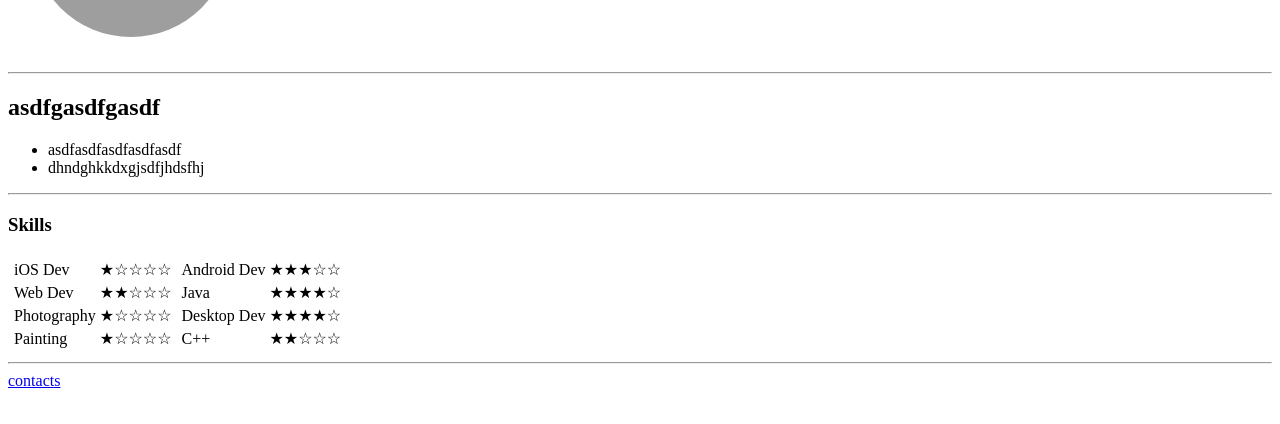
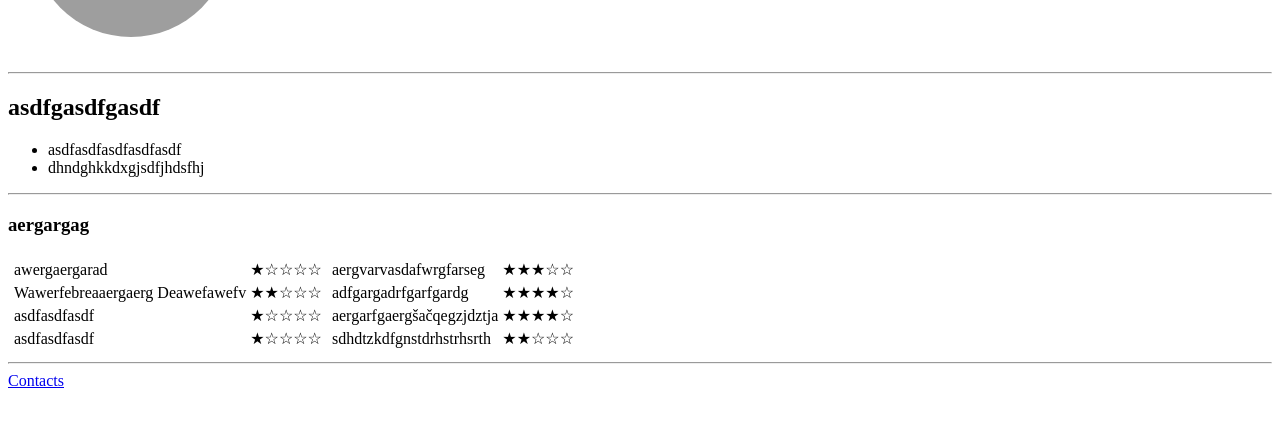
Before and after one commit to pvlvoj/cv, a plain HTML site: page index.html in a window 1280 px wide. Shown: the part 194-618 px from the top of the page. Drawn offline with Linux system fonts and the light colour scheme; grey boxes are pictures that could not be loaded.

Commit message:
Files update

```diff
--- a/index.html
+++ b/index.html
@@ -35,25 +35,25 @@
     <li>dhndghkkdxgjsdfjhdsfhj</li>
   </ul>
   <hr />
-  <h3>Skills</h3>
+  <h3>aergargag</h3>
   <table>
     <tr>
       <td>
         <table>
           <tr>
-            <td>iOS Dev</td>
+            <td>awergaergarad</td>
             <td>★☆☆☆☆</td>
           </tr>
           <tr>
-            <td>Web Dev</td>
+            <td>Wawerfebreaaergaerg Deawefawefv</td>
             <td>★★☆☆☆</td>
           </tr>
           <tr>
-            <td>Photography</td>
+            <td>asdfasdfasdf</td>
             <td>★☆☆☆☆</td>
           </tr>
           <tr>
-            <td>Painting</td>
+            <td>asdfasdfasdf</td>
             <td>★☆☆☆☆</td>
           </tr>
         </table>
@@ -61,19 +61,19 @@
       <td>
         <table>
           <tr>
-            <td>Android Dev</td>
+            <td>aergvarvasdafwrgfarseg</td>
             <td>★★★☆☆</td>
           </tr>
           <tr>
-            <td>Java</td>
+            <td>adfgargadrfgarfgardg</td>
             <td>★★★★☆</td>
           </tr>
           <tr>
-            <td>Desktop Dev</td>
+            <td>aergarfgaergšačqegzjdztja</td>
             <td>★★★★☆</td>
           </tr>
           <tr>
-            <td>C++</td>
+            <td>sdhdtzkdfgnstdrhstrhsrth</td>
             <td>★★☆☆☆</td>
           </tr>
         </table>
@@ -81,7 +81,7 @@
     </tr>
   </table>
   <hr />
-  <a href="contacts.html">contacts</a>
+  <a href="contacts.html">Contacts</a>
 </body>
 
 </html>
```
Also changed, not shown: contacts.html (+1 -1 lines).
